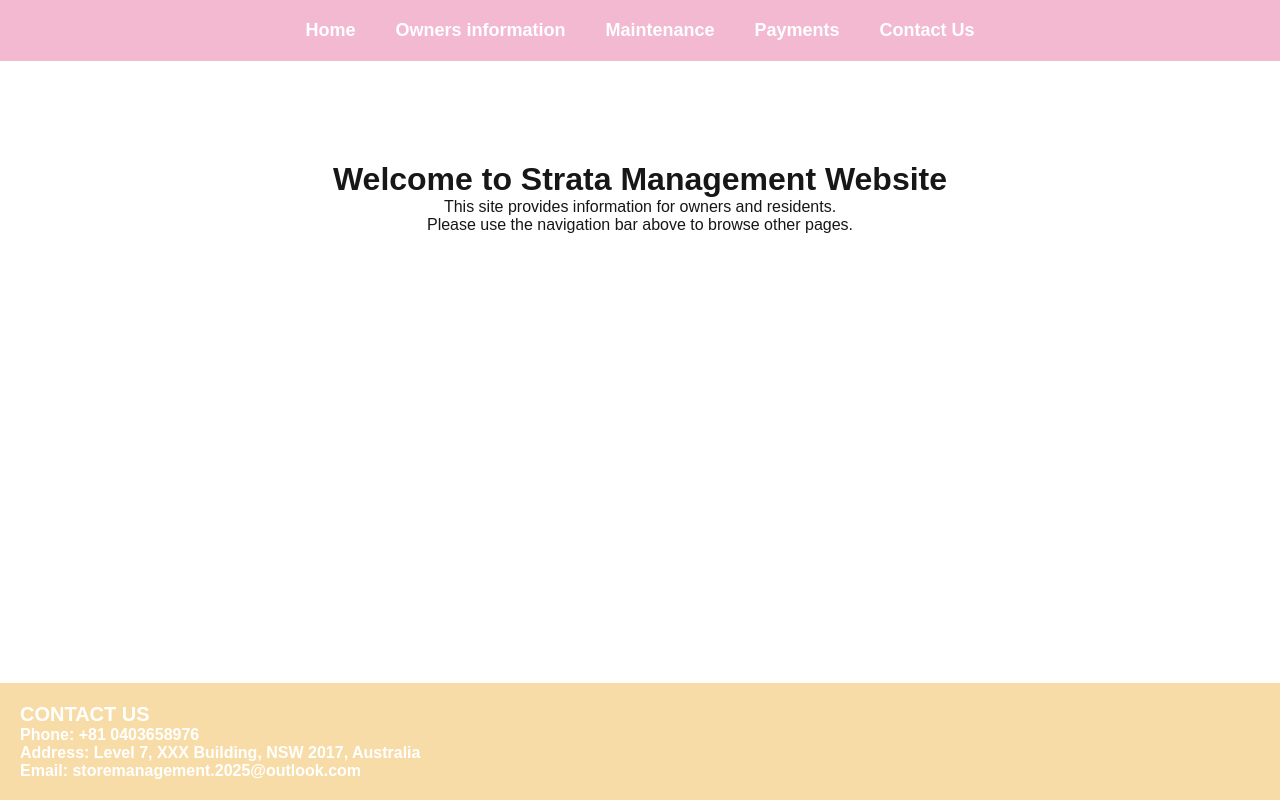
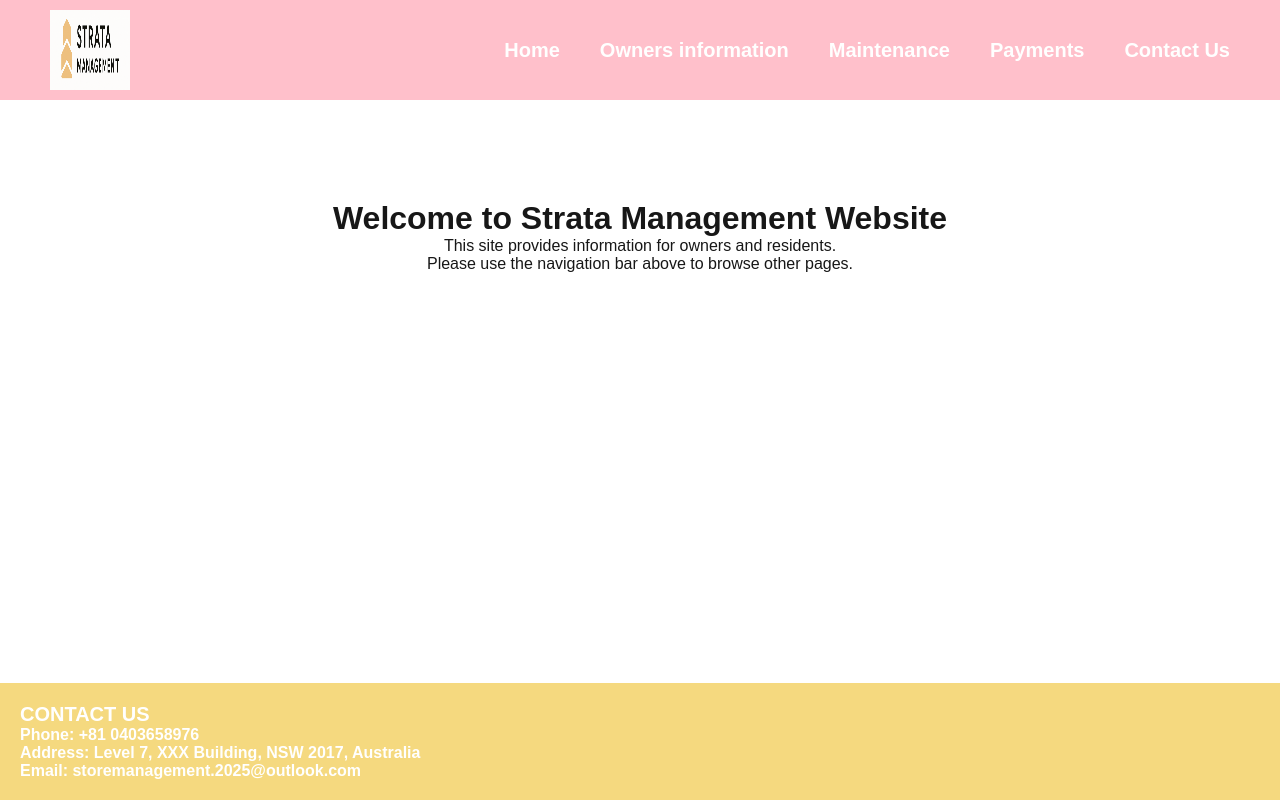
Before and after one commit to kcui07/strata-management, a Next.js app: page / in a window 1280 px wide. Built offline with nearby package versions, Linux system fonts and the light colour scheme.

Commit message:
add header logo & style update

```diff
--- a/components/Header.js
+++ b/components/Header.js
@@ -1,8 +1,16 @@
-import Link from 'next/link'
-import styles from '@/styles/Header.module.css'
+import Image from 'next/image';
+import Link from 'next/link';
+import styles from '@/styles/Header.module.css';
 
 export default function Header() {
   return (
+    <header className={styles.header}>
+      {/* 左边Logo */}
+      <div className={styles.logo}>
+        <Image src="/logo.png" alt="Logo" width={80} height={80} />
+      </div>
+
+      {/* 右边导航栏 */}
       <nav className={styles.navbar}>
         <Link href="/">Home</Link>
         <Link href="/owners">Owners information</Link>
@@ -10,5 +18,6 @@ export default function Header() {
         <Link href="/payments">Payments</Link>
         <Link href="/contact">Contact Us</Link>
       </nav>
-  )
+    </header>
+  );
 }
--- a/styles/Footer.module.css
+++ b/styles/Footer.module.css
@@ -1,5 +1,5 @@
 .footer {
-    background-color: rgb(248, 220, 167);
+    background-color: rgb(245, 217, 127);
     color: white;
     padding: 20px;
     font-weight: bold;
--- a/styles/Header.module.css
+++ b/styles/Header.module.css
@@ -1,23 +1,31 @@
+.header {
+  display: flex;
+  justify-content: space-between;
+  align-items: center;
+  background-color: pink;
+  padding: 20px 50px;
+  height: 100px;
+}
+
+.logo {
+  display: flex;
+  align-items: center;
+}
+
 .navbar {
-    background-color: #f3b9d1;
-    padding: 20px;
   display: flex;
-    justify-content: center;
   gap: 40px;
-    position: sticky;
-    top: 0;
-    z-index: 100;
 }
 
 .navbar a {
+  font-size: 20px;
+  font-weight: bold;
   color: white;
-    font-weight: bold;
-    font-size: 18px;
   text-decoration: none;
-    transition: transform 0.2s ease, color 0.2s ease;
+  transition: transform 0.2s;
 }
 
 .navbar a:hover {
   transform: scale(1.1);
-    color: #ffebf0;
+  color: #ffe0f0;
 }
```
Also changed, not shown: public/logo.png (added). Lines whose indentation alone changed are shown as unchanged.
